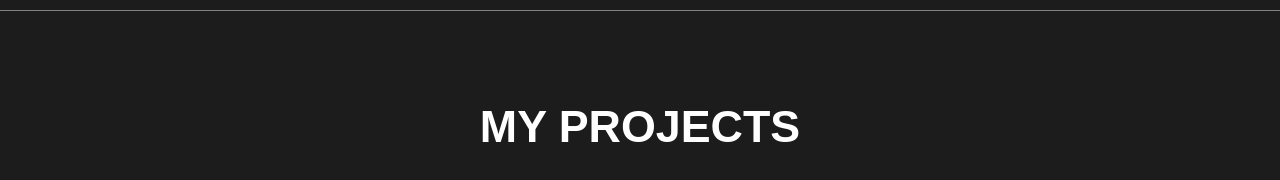
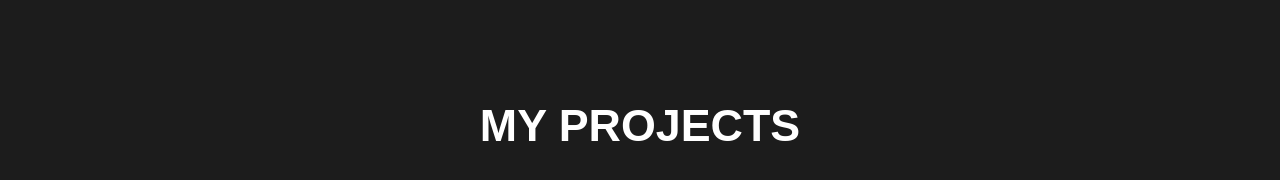
Before and after one commit to angyongen/portfolio, a plain HTML site: page index.html in a window 1280 px wide. Shown: the part 790-970 px from the top of the page. Drawn offline with Linux system fonts and the light colour scheme.

Commit message:
remove header border

```diff
--- a/style.css
+++ b/style.css
@@ -47,8 +47,8 @@ body {
 	color: white;
 }
 .body-header {
-	border:1px solid grey;
-	border-style: solid none;
+	/*border:1px solid grey;*/
+	/*border-style: solid none;*/
 	padding: 2em 0 2em 0;
 	margin-bottom: 1em;
 	color: white;
```
